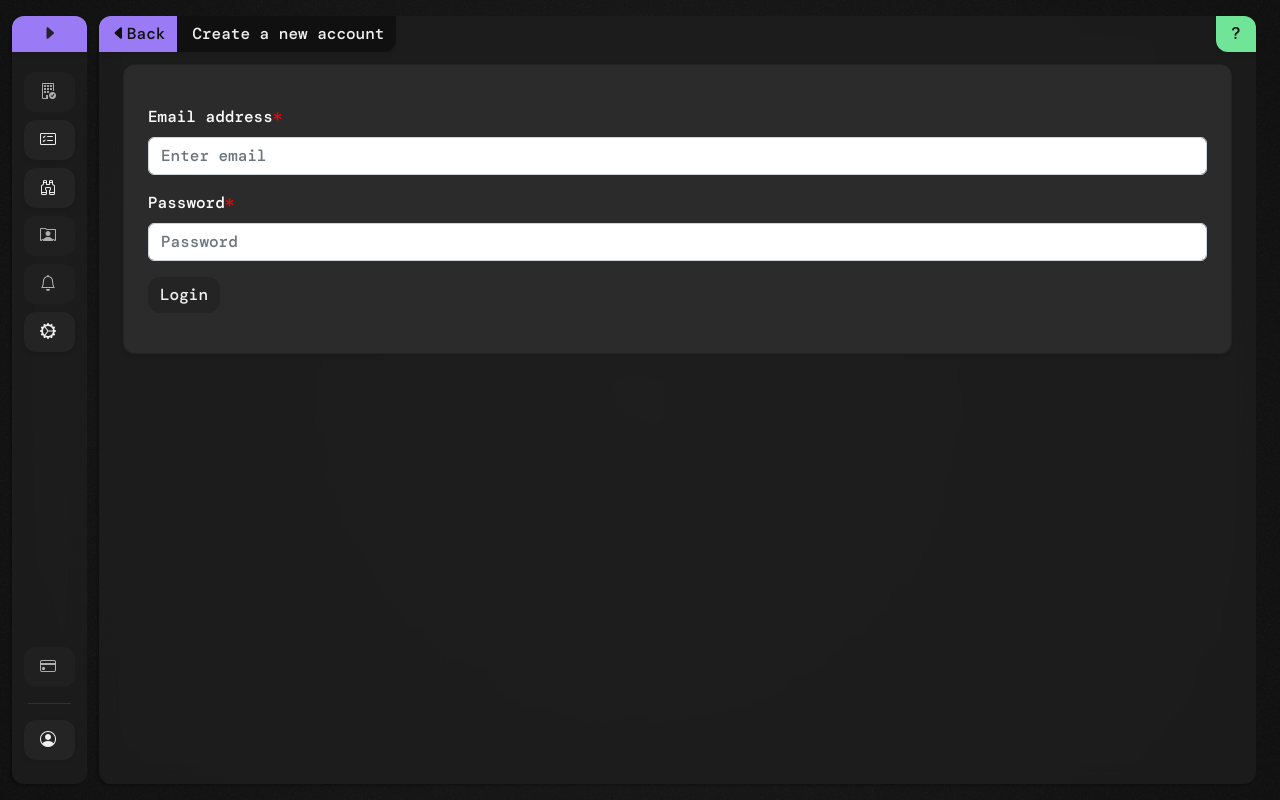
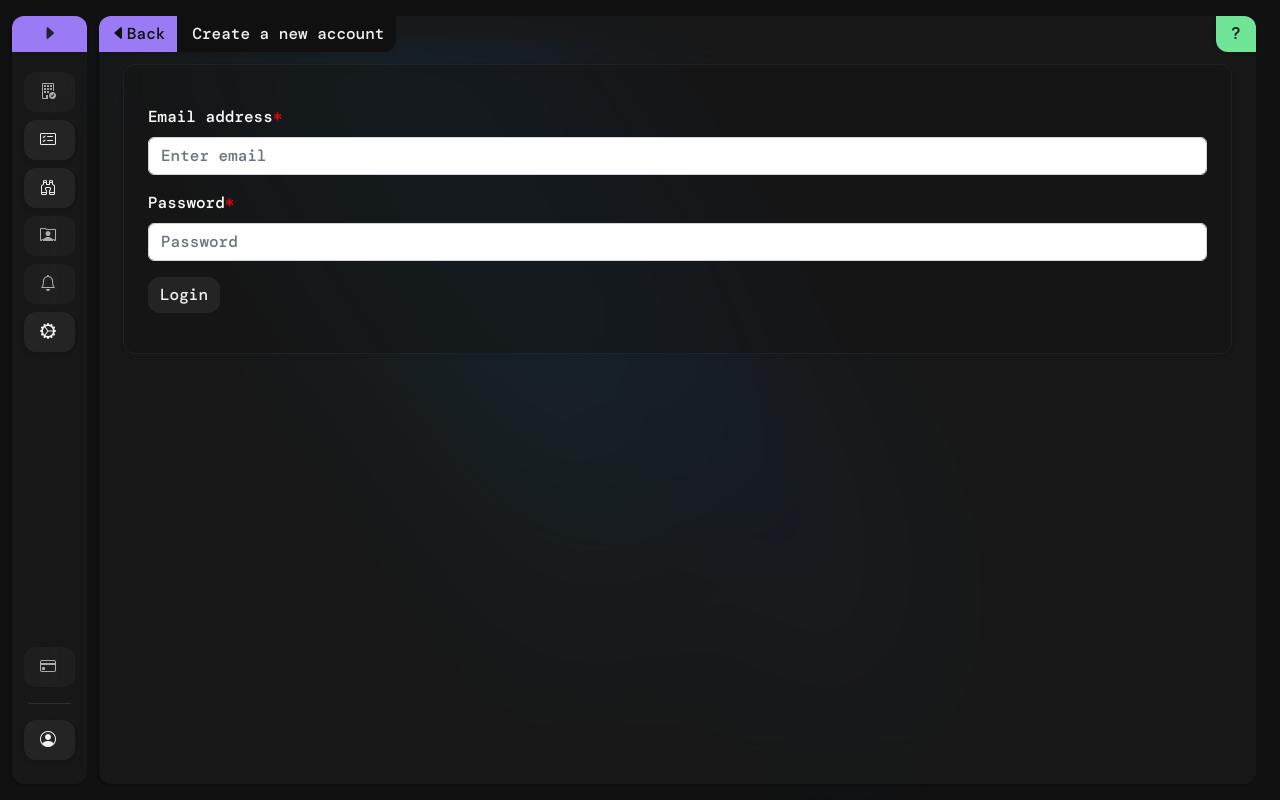
Before and after one commit to whichlicense/frontend, a React (Create React App) app: page /login in a window 1280 px wide. Built offline with nearby package versions, Linux system fonts and the light colour scheme; no server answers.

Commit message:
adjusted styling
Signed-off-by: duart38 <duartsnel@icloud.com>

```diff
--- a/src/App.tsx
+++ b/src/App.tsx
@@ -59,7 +59,20 @@ function App() {
       <NavTelemetry />
       <ProviderContextProvider>
         <AuthContextProvider>
-          <Container fluid className="noise h-100">
+          <Container fluid className="h-100">
+          <span style={{
+            backgroundImage: "url(assets/background.png)",
+            backgroundRepeat: "no-repeat",
+            backgroundPosition: "top 40px left",
+            backgroundAttachment: "fixed",
+
+            top: "0",
+            left: "0",
+            right: "0",
+            bottom: "0",
+
+            position: "fixed",
+          }}></span>
             <DrawerContextProvider>
               <Stack
                 direction="horizontal"
@@ -76,6 +89,7 @@ function App() {
                         className="clamp rounded px-4 pb-4 pt-5 overflow-auto shadow-fade-in"
                         id="main-content-section"
                       >
+
                         <Routes>
                           <Route path="/search" element={<Search />} />
                           <Route path="/dashboard" element={<Dashboard />} />
--- a/src/components/Cards/RegularCard.tsx
+++ b/src/components/Cards/RegularCard.tsx
@@ -54,8 +54,8 @@ export default function RegularCard(props: RegularCardProps) {
   const bodyRef = useRef(null);
   return (
     <Card
-      className={`regular-card shadow-sm rounded align-self-stretch ${
-        props.bg ? props.bg : "bg-dark-2"
+      className={`card-style shadow-sm rounded align-self-stretch ${
+        props.bg ? props.bg : "bg-transparent"
       } text-bg-dark w-100 ${props.fadeIn ? "fade-in-forward" : ""} ${
         props.className || ""
       }`}
--- a/src/index.css
+++ b/src/index.css
@@ -22,7 +22,7 @@ Good primaries: Blue, purple, white, some greens
   --color-black: #000000;
   --color-dark-1: rgb(16, 16, 16);
   --color-dark-2: #2b2b2b;
-  --color-page-background: radial-gradient(circle, rgb(29, 29, 29) 0%, rgb(16, 16, 16) 100%);
+  --color-page-background: rgba(17, 17, 17, 1);
 
   --color-grey: #818b8e;
   --color-blue: #7bd9f5;
@@ -32,10 +32,10 @@ Good primaries: Blue, purple, white, some greens
   --color-purple: #9b7bf5;
   --color-green: #70e597;
 
-  --color-section-background: rgba(30, 30, 30, 0.8);
+  --color-section-background: rgba(30, 30, 30, 0.5);
   --color-highlighted-background: rgb(148, 117, 234);
   --color-inline-card-background: rgb(33 33 33 / 78%);
-  --backdrop-filter: blur(10px);
+  --backdrop-filter: blur(25px);
   --backdrop-filter-heavy: blur(20px);
 
 
--- a/src/styles/Card.css
+++ b/src/styles/Card.css
@@ -17,3 +17,9 @@
 
 .regular-card {
 }
+
+.card-style {
+    background-color: transparent;
+    border: 1px solid rgb(62 76 98 / 25%) !important;
+    backdrop-filter: brightness(1.1) contrast(1.14) !important;
+}
```
Also changed, not shown: public/assets/background.png (added).
